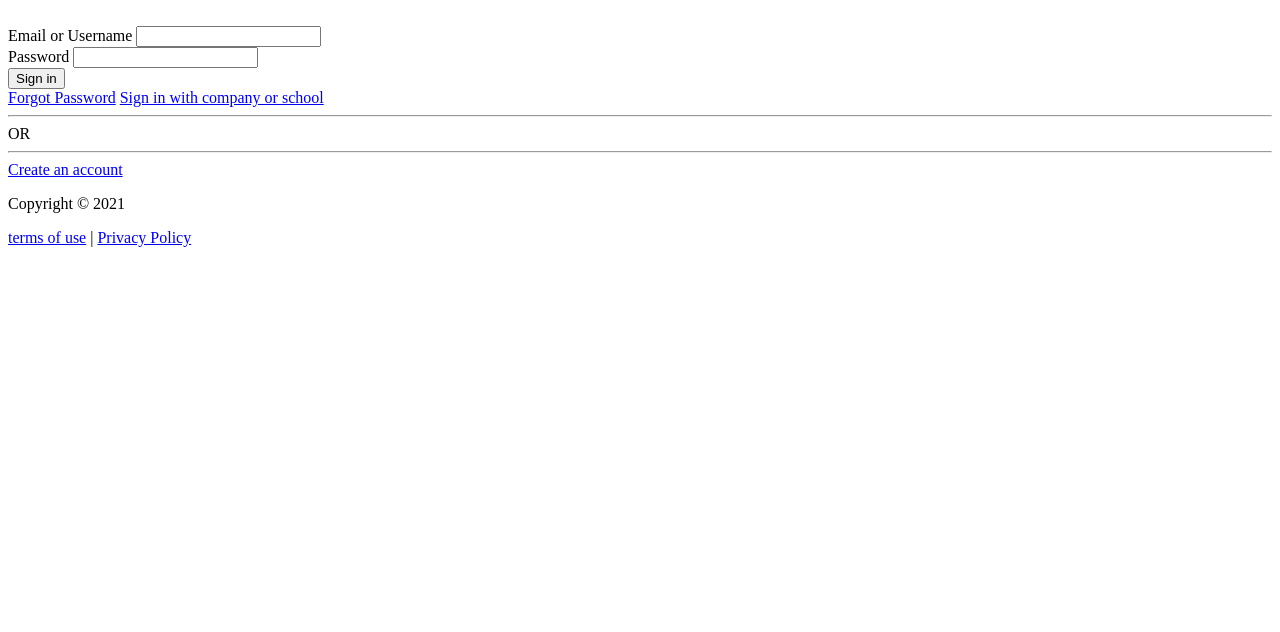
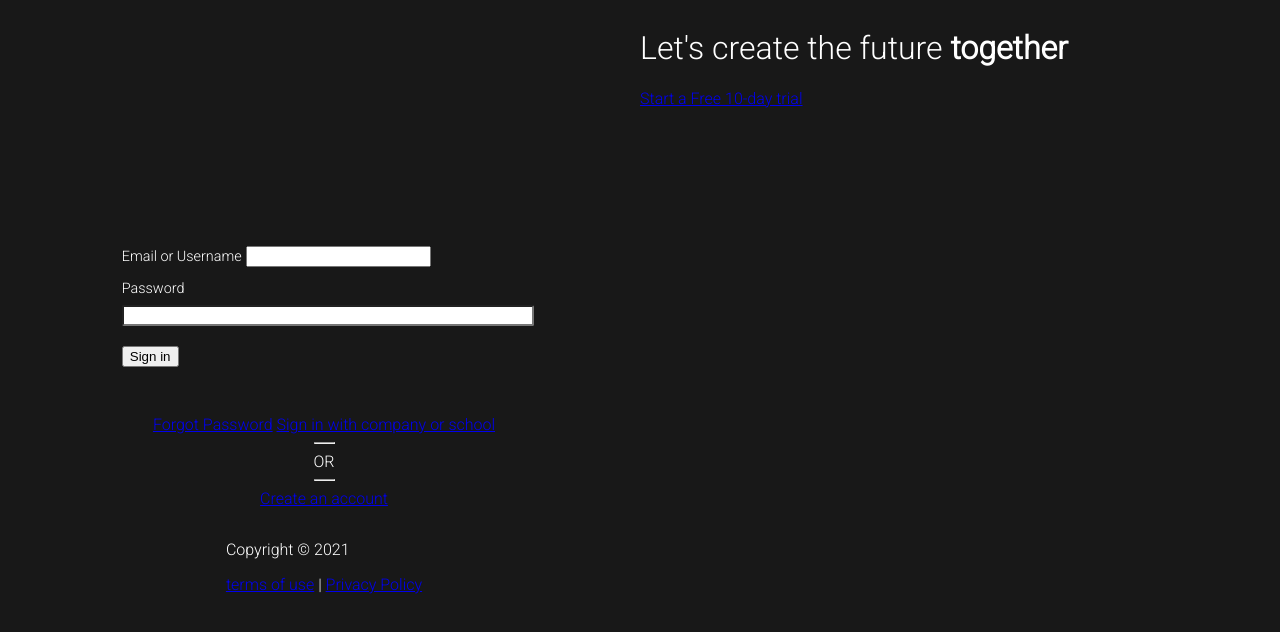
Before and after one commit to Angeluz100/Playing-with-html-css, a plain HTML site: page index.html in a window 1280 px wide. Drawn offline with Linux system fonts and the light colour scheme.

Commit message:
HTML Done

```diff
--- a/index.html
+++ b/index.html
@@ -46,7 +46,13 @@
             </footer>
         </div>
         <div id="right">
-
+            <div id="showcase">
+                <div class="showcase-content">
+                    <h1 class="showcase-text">Let's create the future <strong>together</strong>
+                    </h1>
+                    <a href="#" class="secondary-btn">Start a Free 10-day trial</a>
+                </div>
+            </div>
         </div>
     </div>
 </body>
--- a/style.css
+++ b/style.css
@@ -0,0 +1,59 @@
+@import url('https://fonts.googleapis.com/css2?family=Roboto:wght@300&display=swap');
+
+body {
+    font-family: 'Roboto', sans-serif;
+    font-weight: 300;
+    background: #181818;
+    color: #fff;
+    overflow: hidden;
+}
+
+h1, h2, h3, h4, h5, h6 {
+    font-weight: 300;
+}
+ #wrapper {
+     display: flex;
+     flex-direction: row;
+ }
+
+#left {
+    display: flex;
+    flex-direction: column;
+    flex: 1;
+    align-items: center;
+    justify-content: center;
+    height: 100vh;
+}
+
+#right {
+    flex: 1;
+}
+
+/* Sign in */
+
+#signin {
+    display: flex;
+    flex-direction: column;
+    justify-content: center;
+    align-items: center;
+    width: 80%;
+    padding-bottom: 1rem;
+}
+
+#signin form {
+    width: 80%;
+    padding-bottom: 3rem;
+}
+
+#signin label {
+    font-size: 0.9rem;
+    line-height: 2rem;
+    font-weight: 500;
+}
+
+#signin .text-input {
+    margin-bottom: 1.3rem;
+    width: 100%;
+    border-radius: 2px;
+
+}
```
